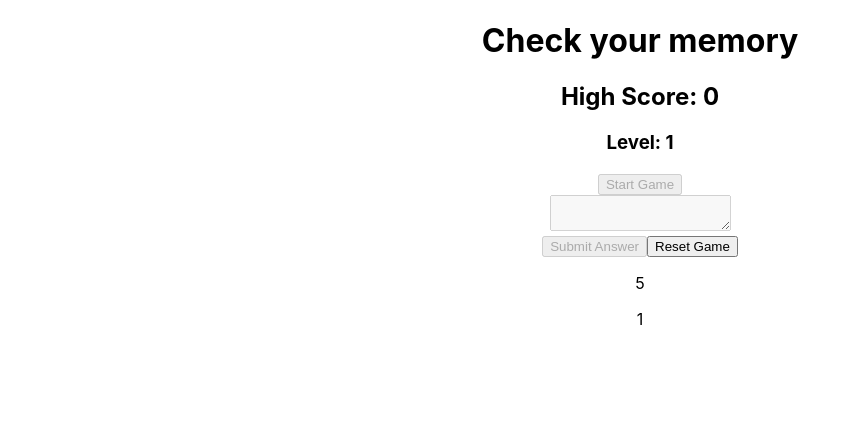
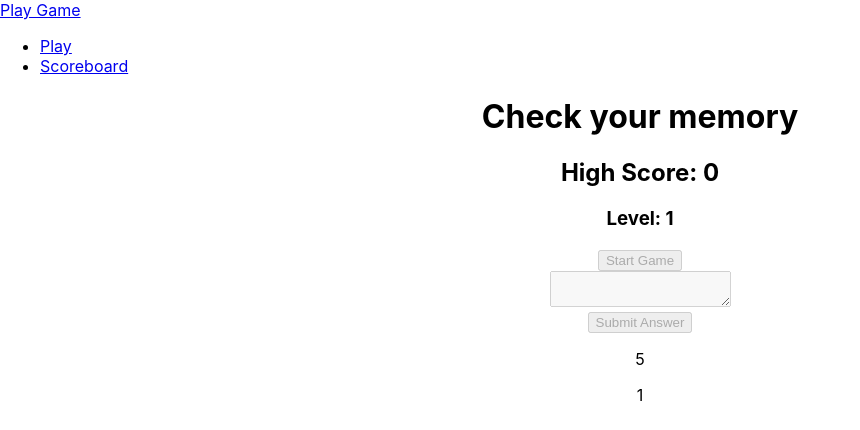
Before and after one commit to avidler/typing-game, a React (Create React App) app: page / in a window 1280 px wide. Both pictures are taken after a click on the button "Start Game". Shown: the top 430 px of the page, without its empty margins (0-860 px from the left). Built offline with nearby package versions, Linux system fonts and the light colour scheme.

Commit message:
(set routes and components)

```diff
--- a/package.json
+++ b/package.json
@@ -8,6 +8,7 @@
     "@testing-library/user-event": "^7.2.1",
     "react": "^16.12.0",
     "react-dom": "^16.12.0",
+    "react-router-dom": "^5.1.2",
     "react-scripts": "3.3.1"
   },
   "scripts": {
--- a/src/App.js
+++ b/src/App.js
@@ -1,92 +1,20 @@
-import React, {useState, useEffect, useRef} from 'react';
+import React from 'react';
+import { BrowserRouter as Router, Route } from "react-router-dom"
 import './App.css';
+import Navbar from "./components/navbar.component"
+import Game from "./components/game.component"
+import Scoreboard from "./components/scoreboard.component"
 
 function App() {
-  const [level, setLevel] = useState(0)
-  const [highScore, setHighScore] = useState(0)
-  const [numString, setNumString] = useState("")
-  const [showFinalScore, setShowFinalScore] = useState(false)
-  const [timeRemaining, setTimeRemaining] = useState(3)
-  const [isTimeRunning, setIsTimeRunning] = useState(false)
-  const [text, setText] = useState("")
-  const [isGameRunning, setIsGameRunning] = useState(false)
-  const textBoxRef = useRef(null)
-
-  function handleChange(e) {
-    const {value} = e.target
-    setText(value)
-}
-
-
-  function generateRandomNumber() {
-    setText("")
-    let tempNumString = numString
-    tempNumString = tempNumString + (Math.floor(Math.random() * 10)).toString()
-    setLevel(level+1)
-    setNumString(tempNumString)
-    setIsTimeRunning(true)
-    setTimeRemaining(3)
-
-  }
-
-  function resetGame(){
-    setShowFinalScore(false)
-    setLevel(0)
-    setNumString("")
-    setIsTimeRunning(false)
-    setText("")
-
-  }
-
-  function startGame(){
-    generateRandomNumber()
-    setIsGameRunning(true)
-    textBoxRef.current.focus()
-  }
-
-  function endGame() {
-    setShowFinalScore(true)
-    setIsGameRunning(false)
-    setHighScore(level>highScore ? level : highScore)
-  }
-
-  function submitAnswer(){
-    text === numString ? generateRandomNumber() : endGame()
-  }
-
-  function readyForAnswer() {
-    setIsTimeRunning(false)
-    textBoxRef.current.focus()
-  }
-
-  useEffect(() => {
-    if(isTimeRunning && timeRemaining > 0) {
-        setTimeout(() => {
-            setTimeRemaining(time => time - 1)
-        }, 1000)
-    } else if(timeRemaining === 0) {
-        readyForAnswer()
-    }
-}, [timeRemaining, isTimeRunning])
-
-  return (
-    <div className="App">
-      <h1>Check your memory</h1>
-      <h2>High Score: {highScore}</h2>
-      <h3>Level: {level}</h3>
-      <button onClick={startGame} disabled={isGameRunning}>Start Game</button><br />
-
-      <textarea onChange={handleChange} value={text} ref={textBoxRef} disabled={isTimeRunning}/><br />
-      <button onClick={submitAnswer} disabled={(!isGameRunning||isTimeRunning)}>Submit Answer</button>
-      <button onClick={resetGame}>Reset Game</button>
-
-      {isTimeRunning ? <div><p>{numString}</p><p>{timeRemaining}</p></div> : ""}
-
-
-      {showFinalScore ? <div><p>Your text: text</p><p>{numString}</p></div> : ""}
-
-    </div>
-  );
+  return(
+  <Router>
+  <div className="container">
+    <Navbar />
+    <Route path="/" exact component={Game} />
+    <Route path="/scoreboard" exact component={Scoreboard} />
+  </div>
+</Router>
+  )
 }
 
 export default App;
--- /dev/null
+++ b/src/components/game.component.js
@@ -0,0 +1,99 @@
+import React, {useState, useRef, useEffect} from "react"
+
+function Game() {
+    const [level, setLevel] = useState(0)
+    const [highScore, setHighScore] = useState(0)
+    const [numString, setNumString] = useState("")
+    const [finalNumString, setFinalNumString] = useState("")
+    const [showFinalScore, setShowFinalScore] = useState(false)
+    const [timeRemaining, setTimeRemaining] = useState(3)
+    const [isTimeRunning, setIsTimeRunning] = useState(false)
+    const [text, setText] = useState("")
+    const [isGameRunning, setIsGameRunning] = useState(false)
+    const textBoxRef = useRef(null)
+
+    function handleChange(e) {
+      const {value} = e.target
+      setText(value)
+  }
+
+
+    function generateRandomNumber() {
+        setText("")
+        let tempNumString = numString
+        tempNumString = tempNumString + (Math.floor(Math.random() * 10)).toString()
+        setNumString(tempNumString)
+        setLevel(level+1)
+        setIsTimeRunning(true)
+        setTimeRemaining(3)
+
+    }
+
+    function resetGame() {
+        setLevel(0)
+        setNumString("")
+        setIsTimeRunning(false)
+        setText("")
+        setShowFinalScore(false)
+    }
+
+
+    function startGame(){
+
+        resetGame()
+        setIsGameRunning(true)
+        textBoxRef.current.focus()
+        generateRandomNumber()
+    }
+
+    function endGame() {
+        setLevel(0)
+        setFinalNumString(numString)
+        setNumString("")
+      setShowFinalScore(true)
+      setIsGameRunning(false)
+      setHighScore(level>highScore ? level : highScore)
+
+    }
+
+    function submitAnswer(){
+      text === numString ? generateRandomNumber() : endGame()
+    }
+
+    function readyForAnswer() {
+      setIsTimeRunning(false)
+      textBoxRef.current.focus()
+    }
+
+    useEffect(() => {
+      if(isTimeRunning && timeRemaining > 0) {
+          setTimeout(() => {
+              setTimeRemaining(time => time - 1)
+          }, 1000)
+      } else if(timeRemaining === 0) {
+          readyForAnswer()
+      }
+  }, [timeRemaining, isTimeRunning])
+
+    return (
+      <div className="App">
+        <h1>Check your memory</h1>
+        <h2>High Score: {highScore}</h2>
+        <h3>Level: {level}</h3>
+        <button onClick={startGame} disabled={isGameRunning}>Start Game</button><br />
+
+        <textarea onChange={handleChange} value={text} ref={textBoxRef} disabled={isTimeRunning}/><br />
+        <button onClick={submitAnswer} disabled={(!isGameRunning||isTimeRunning)}>Submit Answer</button>
+
+
+        {isTimeRunning ? <div><p>{numString}</p><p>{timeRemaining}</p></div> : ""}
+
+
+        {showFinalScore ? <div><p>Your text: {text}</p><p>{finalNumString}</p></div> : ""}
+
+      </div>
+    );
+
+}
+
+export default Game
--- /dev/null
+++ b/src/components/navbar.component.js
@@ -0,0 +1,23 @@
+import React, { Component } from 'react';
+import { Link } from 'react-router-dom';
+
+export default class Navbar extends Component {
+
+  render() {
+    return (
+      <nav className="navbar navbar-dark bg-dark navbar-expand-lg">
+        <Link to="/" className="navbar-brand">Play Game</Link>
+        <div className="collpase navbar-collapse">
+        <ul className="navbar-nav mr-auto">
+          <li className="navbar-item">
+          <Link to="/" className="nav-link">Play</Link>
+          </li>
+          <li className="navbar-item">
+          <Link to="/scoreboard" className="nav-link">Scoreboard</Link>
+          </li>
+        </ul>
+        </div>
+      </nav>
+    );
+  }
+}
--- /dev/null
+++ b/src/components/scoreboard.component.js
@@ -0,0 +1,7 @@
+import React, {useState} from "react"
+
+function scoreboard() {
+
+}
+
+export default scoreboard
```
Also changed, not shown: src/Components/game.js (deleted, +0 -10 lines), 1 other file (tests, documents, lock files or other folders).
